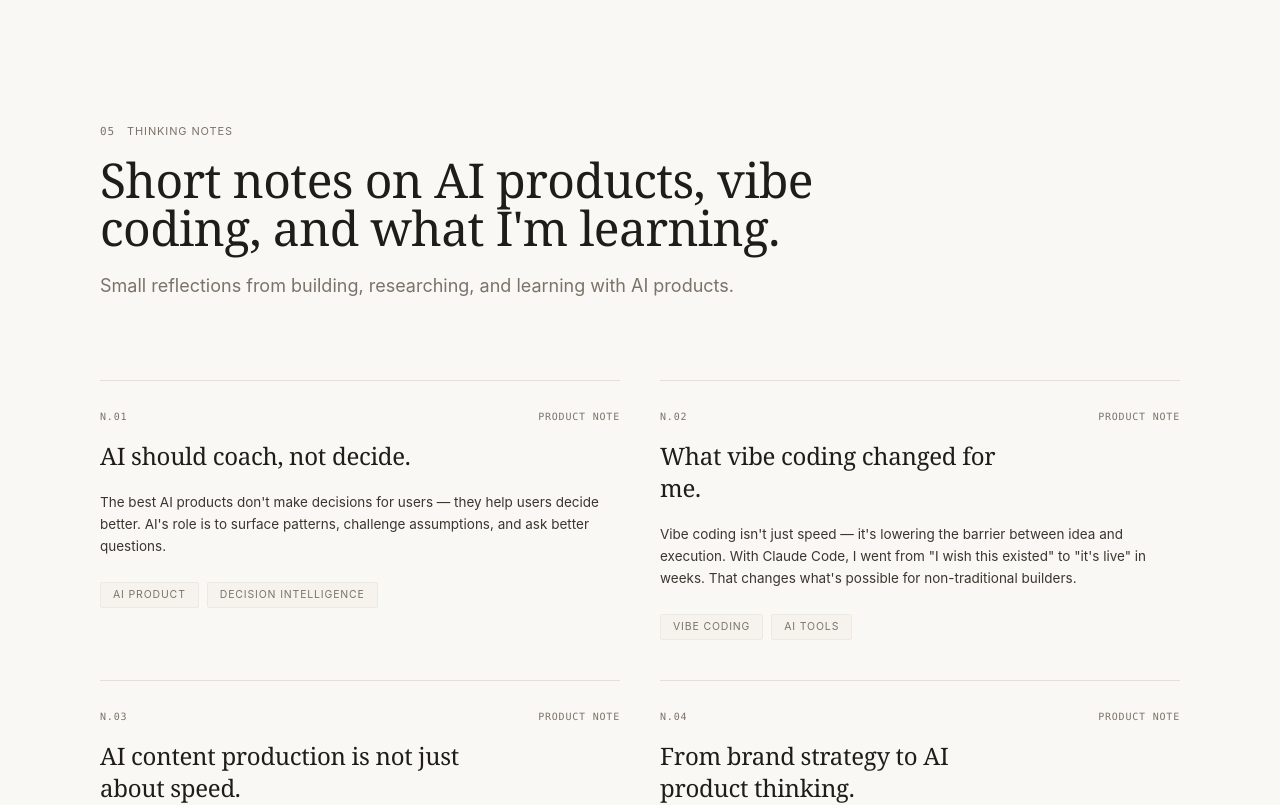
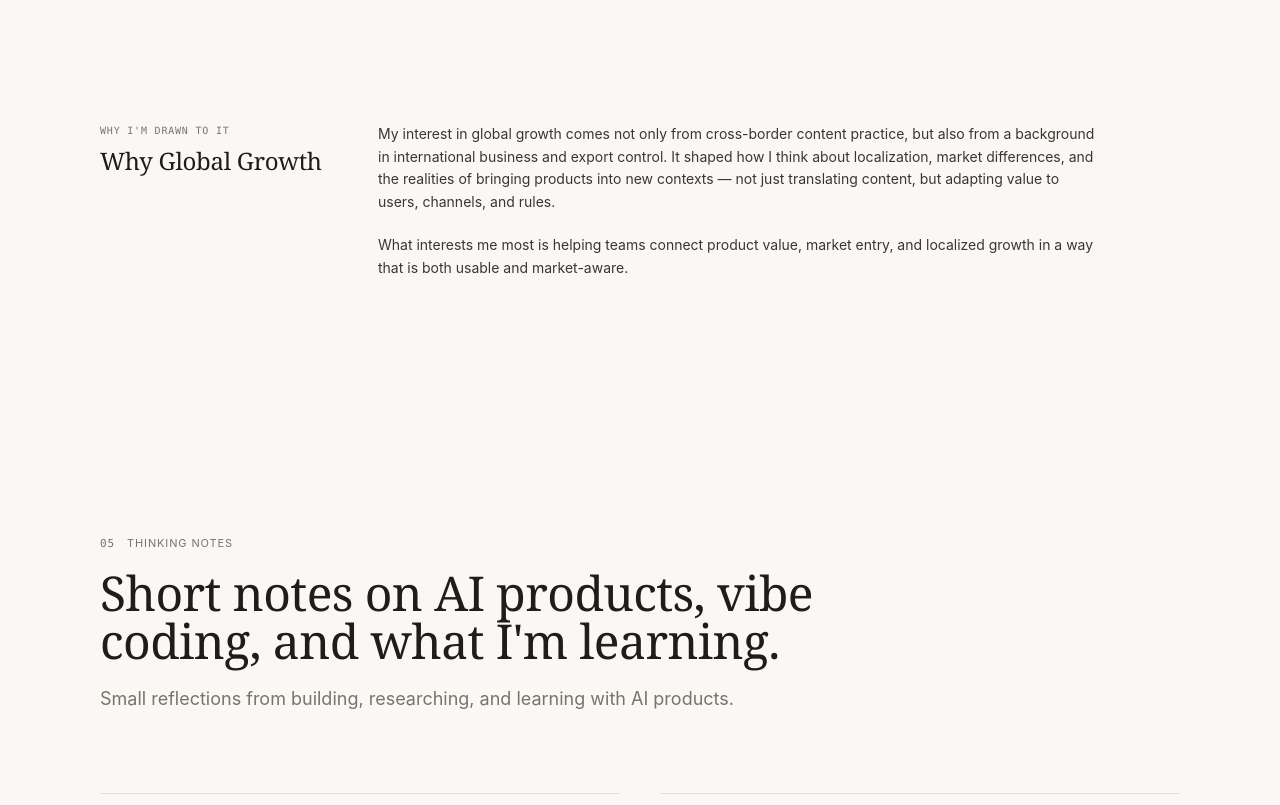
Before and after one commit to Howard-Hou-zhenpu/portfolio, a React (Vite) app: page / in a window 1280 px wide. Shown: the part 9800-10605 px from the top of the page. Built offline with nearby package versions, Linux system fonts and the light colour scheme.

Commit message:
Add Why Global Growth section between Brand Lab and Notes

```diff
--- a/src/App.tsx
+++ b/src/App.tsx
@@ -5,6 +5,7 @@ import { PathSection } from "./components/path/PathSection";
 import { ProjectSection } from "./components/projects/ProjectSection";
 import { ToolkitSection } from "./components/toolkit/ToolkitSection";
 import { BrandLabSection } from "./components/brand-lab/BrandLabSection";
+import { WhyGlobalGrowth } from "./components/why-global/WhyGlobalGrowth";
 import { NotesSection } from "./components/notes/NotesSection";
 import { Contact } from "./components/contact/Contact";
 
@@ -18,6 +19,7 @@ export default function App() {
         <ProjectSection />
         <ToolkitSection />
         <BrandLabSection />
+        <WhyGlobalGrowth />
         <NotesSection />
         <Contact />
       </main>
--- /dev/null
+++ b/src/components/why-global/WhyGlobalGrowth.tsx
@@ -0,0 +1,44 @@
+import { Section } from "../layout/Section";
+import { ScrollReveal } from "../ui/ScrollReveal";
+import { useLang } from "../../i18n/LangContext";
+
+export function WhyGlobalGrowth() {
+  const { lang } = useLang();
+  const isZh = lang === "zh";
+
+  const eyebrow = isZh ? "差异化叙事" : "Why I'm Drawn To It";
+  const title = isZh ? "为什么我关心出海增长" : "Why Global Growth";
+
+  const paragraph1 = isZh
+    ? "我对出海增长的兴趣，不只来自跨境内容实践，也来自国际商务（出口管制方向）的学习背景。这让我在看本地化时，不只把它理解成翻译，而更关注不同市场中的用户需求、产品价值、渠道表达与规则差异。"
+    : "My interest in global growth comes not only from cross-border content practice, but also from a background in international business and export control. It shaped how I think about localization, market differences, and the realities of bringing products into new contexts — not just translating content, but adapting value to users, channels, and rules.";
+
+  const paragraph2 = isZh
+    ? "我更感兴趣的是，帮助团队把产品价值、市场进入与本地化增长连接起来，让产品既可用，也更贴近具体市场。"
+    : "What interests me most is helping teams connect product value, market entry, and localized growth in a way that is both usable and market-aware.";
+
+  return (
+    <Section id="why-global" bg="canvas">
+      <ScrollReveal>
+        <div className="grid grid-cols-1 md:grid-cols-12 gap-8">
+          <div className="md:col-span-3">
+            <div className="font-mono text-[10px] tracking-widish text-muted uppercase mb-2">
+              {eyebrow}
+            </div>
+            <h2 className="font-serif text-xl md:text-[1.5rem] leading-tight tracking-tightish text-ink">
+              {title}
+            </h2>
+          </div>
+          <div className="md:col-span-9 max-w-prose">
+            <p className="text-[14px] text-ink-soft leading-relaxed">
+              {paragraph1}
+            </p>
+            <p className="mt-5 text-[14px] text-ink-soft leading-relaxed">
+              {paragraph2}
+            </p>
+          </div>
+        </div>
+      </ScrollReveal>
+    </Section>
+  );
+}
```
Also changed, not shown: 1 other file (tests, documents, lock files or other folders).
